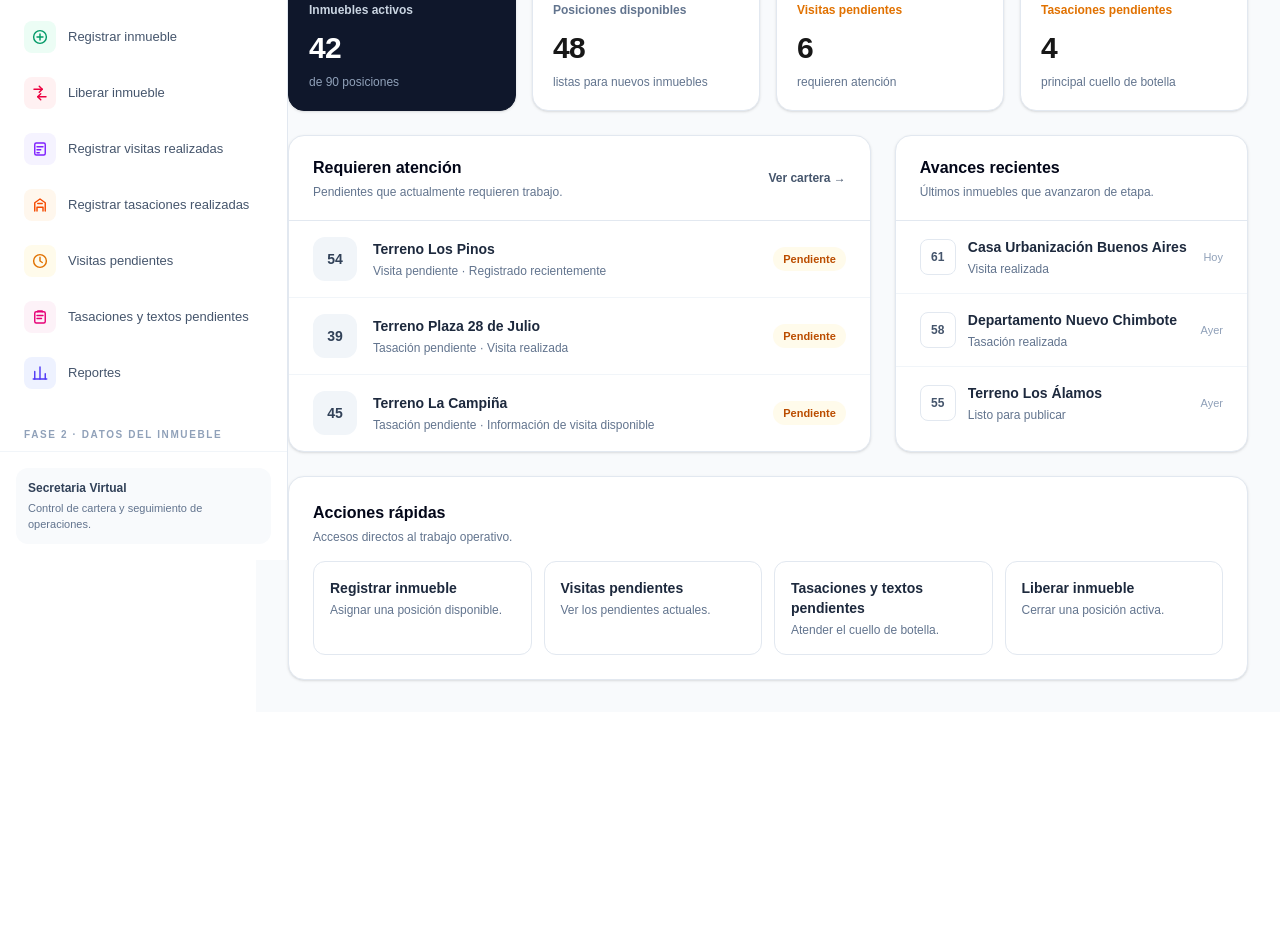
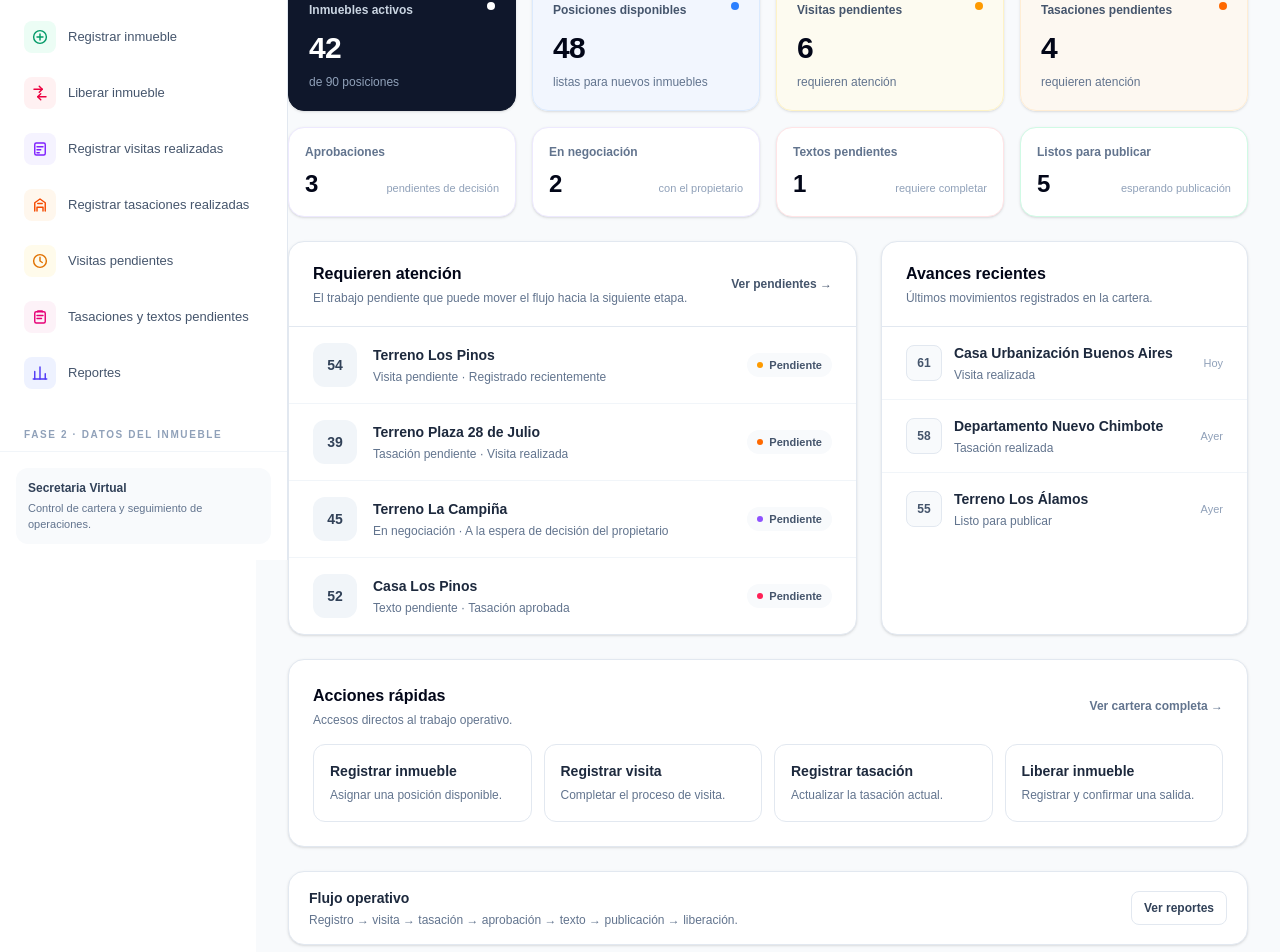
Before and after one commit to cpumaricramoori01-projx/inmobiliaria-alfaro, a Next.js app: page / in a window 1280 px wide. Shown: the part 240-1192 px from the top of the page. Before the commit the page ends 952 px from the top, so only its background shows below. Built offline with nearby package versions, Linux system fonts and the light colour scheme.

Commit message:
Refactorizar Dashboard según flujo inmobiliario

```diff
--- a/app/page.tsx
+++ b/app/page.tsx
@@ -1,9 +1,179 @@
-const resumen=[{titulo:"Inmuebles activos",valor:"42",detalle:"de 90 posiciones",dark:true},{titulo:"Posiciones disponibles",valor:"48",detalle:"listas para nuevos inmuebles"},{titulo:"Visitas pendientes",valor:"6",detalle:"requieren atención",warn:true},{titulo:"Tasaciones pendientes",valor:"4",detalle:"principal cuello de botella",warn:true}];
-const atencion=[{numero:"54",nombre:"Terreno Los Pinos",etapa:"Visita pendiente",detalle:"Registrado recientemente"},{numero:"39",nombre:"Terreno Plaza 28 de Julio",etapa:"Tasación pendiente",detalle:"Visita realizada"},{numero:"45",nombre:"Terreno La Campiña",etapa:"Tasación pendiente",detalle:"Información de visita disponible"}];
-const recientes=[{numero:"61",nombre:"Casa Urbanización Buenos Aires",etapa:"Visita realizada",fecha:"Hoy"},{numero:"58",nombre:"Departamento Nuevo Chimbote",etapa:"Tasación realizada",fecha:"Ayer"},{numero:"55",nombre:"Terreno Los Álamos",etapa:"Listo para publicar",fecha:"Ayer"}];
-export default function Home(){return <main className="min-h-screen bg-slate-50"><header className="border-b border-slate-200 bg-white"><div className="flex min-h-[76px] items-center justify-between px-6 lg:px-8"><div><p className="text-xs font-semibold uppercase tracking-[0.14em] text-slate-400">Panel de control</p><h1 className="mt-1 text-xl font-bold tracking-tight text-slate-950">Dashboard</h1></div><div className="flex items-center gap-3"><div className="hidden text-right sm:block"><p className="text-sm font-semibold text-slate-800">Alberto Alfaro</p><p className="text-xs text-slate-500">Administrador</p></div><div className="flex h-10 w-10 items-center justify-center rounded-full bg-slate-900 text-xs font-bold text-white">AA</div></div></div></header>
-<div className="p-6 lg:p-8"><div className="mb-7"><p className="text-sm font-medium text-slate-500">Buenos días, Alberto.</p><h2 className="mt-1 text-2xl font-bold tracking-tight text-slate-950">Estado de tu cartera inmobiliaria</h2><p className="mt-2 text-sm text-slate-500">Controla posiciones, pendientes y avances sin perder de vista el flujo.</p></div>
-<div className="grid gap-4 sm:grid-cols-2 xl:grid-cols-4">{resumen.map(x=><div key={x.titulo} className={`rounded-2xl border p-5 shadow-sm ${x.dark?"border-slate-900 bg-slate-900 text-white":"border-slate-200 bg-white"}`}><p className={`text-xs font-semibold ${x.dark?"text-slate-300":x.warn?"text-amber-600":"text-slate-500"}`}>{x.titulo}</p><p className="mt-3 text-3xl font-bold tracking-tight">{x.valor}</p><p className={`mt-2 text-xs ${x.dark?"text-slate-400":"text-slate-500"}`}>{x.detalle}</p></div>)}</div>
-<div className="mt-6 grid gap-6 xl:grid-cols-[1.65fr_1fr]"><section className="overflow-hidden rounded-2xl border border-slate-200 bg-white shadow-sm"><div className="flex items-center justify-between border-b border-slate-200 px-6 py-5"><div><h3 className="font-bold text-slate-950">Requieren atención</h3><p className="mt-1 text-xs text-slate-500">Pendientes que actualmente requieren trabajo.</p></div><a href="/cartera" className="text-xs font-semibold text-slate-600 hover:text-slate-950">Ver cartera →</a></div><div className="divide-y divide-slate-100">{atencion.map(x=><div key={x.numero} className="flex items-center justify-between gap-4 px-6 py-4"><div className="flex min-w-0 items-center gap-4"><div className="flex h-11 w-11 shrink-0 items-center justify-center rounded-xl bg-slate-100 text-sm font-bold text-slate-700">{x.numero}</div><div className="min-w-0"><p className="truncate text-sm font-semibold text-slate-800">{x.nombre}</p><p className="mt-1 text-xs text-slate-500">{x.etapa} · {x.detalle}</p></div></div><span className="rounded-full bg-amber-50 px-2.5 py-1 text-[11px] font-semibold text-amber-700">Pendiente</span></div>)}</div></section>
-<section className="overflow-hidden rounded-2xl border border-slate-200 bg-white shadow-sm"><div className="border-b border-slate-200 px-6 py-5"><h3 className="font-bold text-slate-950">Avances recientes</h3><p className="mt-1 text-xs text-slate-500">Últimos inmuebles que avanzaron de etapa.</p></div><div className="divide-y divide-slate-100">{recientes.map(x=><div key={x.numero} className="flex items-center gap-3 px-6 py-4"><div className="flex h-9 w-9 shrink-0 items-center justify-center rounded-lg border border-slate-200 text-xs font-bold text-slate-600">{x.numero}</div><div className="min-w-0 flex-1"><p className="truncate text-sm font-semibold text-slate-800">{x.nombre}</p><p className="mt-1 text-xs text-slate-500">{x.etapa}</p></div><span className="text-[11px] text-slate-400">{x.fecha}</span></div>)}</div></section></div>
-<section className="mt-6 rounded-2xl border border-slate-200 bg-white p-6 shadow-sm"><h3 className="font-bold text-slate-950">Acciones rápidas</h3><p className="mt-1 text-xs text-slate-500">Accesos directos al trabajo operativo.</p><div className="mt-4 grid gap-3 sm:grid-cols-2 lg:grid-cols-4">{[["/registrar-inmueble","Registrar inmueble","Asignar una posición disponible."],["/visitas-pendientes","Visitas pendientes","Ver los pendientes actuales."],["/tasaciones-textos-pendientes","Tasaciones y textos pendientes","Atender el cuello de botella."],["/liberar-inmuebles","Liberar inmueble","Cerrar una posición activa."]].map(x=><a key={x[0]} href={x[0]} className="rounded-xl border border-slate-200 p-4 transition hover:border-slate-300 hover:bg-slate-50"><p className="text-sm font-semibold text-slate-800">{x[1]}</p><p className="mt-1 text-xs text-slate-500">{x[2]}</p></a>)}</div></section></div></main>}
+const resumen = [
+  { titulo: "Inmuebles activos", valor: "42", detalle: "de 90 posiciones", tone: "dark" },
+  { titulo: "Posiciones disponibles", valor: "48", detalle: "listas para nuevos inmuebles", tone: "blue" },
+  { titulo: "Visitas pendientes", valor: "6", detalle: "requieren atención", tone: "amber" },
+  { titulo: "Tasaciones pendientes", valor: "4", detalle: "requieren atención", tone: "orange" },
+];
+
+const pendientes = [
+  { numero: "54", nombre: "Terreno Los Pinos", etapa: "Visita pendiente", detalle: "Registrado recientemente", tone: "amber" },
+  { numero: "39", nombre: "Terreno Plaza 28 de Julio", etapa: "Tasación pendiente", detalle: "Visita realizada", tone: "orange" },
+  { numero: "45", nombre: "Terreno La Campiña", etapa: "En negociación", detalle: "A la espera de decisión del propietario", tone: "violet" },
+  { numero: "52", nombre: "Casa Los Pinos", etapa: "Texto pendiente", detalle: "Tasación aprobada", tone: "rose" },
+];
+
+const recientes = [
+  { numero: "61", nombre: "Casa Urbanización Buenos Aires", etapa: "Visita realizada", fecha: "Hoy" },
+  { numero: "58", nombre: "Departamento Nuevo Chimbote", etapa: "Tasación realizada", fecha: "Ayer" },
+  { numero: "55", nombre: "Terreno Los Álamos", etapa: "Listo para publicar", fecha: "Ayer" },
+];
+
+const metricas = [
+  { titulo: "Aprobaciones", valor: "3", detalle: "pendientes de decisión", tone: "violet" },
+  { titulo: "En negociación", valor: "2", detalle: "con el propietario", tone: "violet" },
+  { titulo: "Textos pendientes", valor: "1", detalle: "requiere completar", tone: "rose" },
+  { titulo: "Listos para publicar", valor: "5", detalle: "esperando publicación", tone: "emerald" },
+];
+
+const toneStyles: Record<string, string> = {
+  dark: "border-slate-900 bg-slate-900 text-white",
+  blue: "border-blue-100 bg-blue-50/70",
+  amber: "border-amber-100 bg-amber-50/70",
+  orange: "border-orange-100 bg-orange-50/70",
+  violet: "border-violet-100 bg-violet-50/70",
+  rose: "border-rose-100 bg-rose-50/70",
+  emerald: "border-emerald-100 bg-emerald-50/70",
+};
+
+const dotStyles: Record<string, string> = {
+  amber: "bg-amber-500",
+  orange: "bg-orange-500",
+  violet: "bg-violet-500",
+  rose: "bg-rose-500",
+};
+
+export default function Home() {
+  return (
+    <main className="min-h-screen bg-slate-50">
+      <header className="border-b border-slate-200 bg-white">
+        <div className="flex min-h-[76px] items-center justify-between px-6 lg:px-8">
+          <div>
+            <p className="text-xs font-semibold uppercase tracking-[0.14em] text-slate-400">Panel de control</p>
+            <h1 className="mt-1 text-xl font-bold tracking-tight text-slate-950">Dashboard</h1>
+          </div>
+          <div className="flex items-center gap-3">
+            <div className="hidden text-right sm:block">
+              <p className="text-sm font-semibold text-slate-800">Alberto Alfaro</p>
+              <p className="text-xs text-slate-500">Administrador</p>
+            </div>
+            <div className="flex h-10 w-10 items-center justify-center rounded-full bg-slate-900 text-xs font-bold text-white">AA</div>
+          </div>
+        </div>
+      </header>
+
+      <div className="p-6 lg:p-8">
+        <div className="mb-7">
+          <p className="text-sm font-medium text-slate-500">Buenos días, Alberto.</p>
+          <h2 className="mt-1 text-2xl font-bold tracking-tight text-slate-950">Estado de tu cartera inmobiliaria</h2>
+          <p className="mt-2 max-w-2xl text-sm text-slate-500">
+            Una vista rápida de las posiciones, pendientes y avances del proceso comercial.
+          </p>
+        </div>
+
+        <div className="grid gap-4 sm:grid-cols-2 xl:grid-cols-4">
+          {resumen.map((x) => (
+            <div key={x.titulo} className={`rounded-2xl border p-5 shadow-sm ${toneStyles[x.tone]}`}>
+              <div className="flex items-start justify-between gap-3">
+                <p className={`text-xs font-semibold ${x.tone === "dark" ? "text-slate-300" : "text-slate-600"}`}>{x.titulo}</p>
+                <span className={`h-2 w-2 rounded-full ${x.tone === "dark" ? "bg-white" : x.tone === "blue" ? "bg-blue-500" : x.tone === "amber" ? "bg-amber-500" : "bg-orange-500"}`} />
+              </div>
+              <p className={`mt-3 text-3xl font-bold tracking-tight ${x.tone === "dark" ? "text-white" : "text-slate-950"}`}>{x.valor}</p>
+              <p className={`mt-2 text-xs ${x.tone === "dark" ? "text-slate-400" : "text-slate-500"}`}>{x.detalle}</p>
+            </div>
+          ))}
+        </div>
+
+        <div className="mt-4 grid gap-4 sm:grid-cols-2 xl:grid-cols-4">
+          {metricas.map((x) => (
+            <div key={x.titulo} className={`rounded-2xl border bg-white p-4 shadow-sm ${toneStyles[x.tone]}`}>
+              <p className="text-xs font-semibold text-slate-500">{x.titulo}</p>
+              <div className="mt-2 flex items-end justify-between gap-3">
+                <p className="text-2xl font-bold text-slate-950">{x.valor}</p>
+                <span className="pb-1 text-[11px] font-medium text-slate-400">{x.detalle}</span>
+              </div>
+            </div>
+          ))}
+        </div>
+
+        <div className="mt-6 grid gap-6 xl:grid-cols-[1.55fr_1fr]">
+          <section className="overflow-hidden rounded-2xl border border-slate-200 bg-white shadow-sm">
+            <div className="flex items-center justify-between border-b border-slate-200 px-6 py-5">
+              <div>
+                <h3 className="font-bold text-slate-950">Requieren atención</h3>
+                <p className="mt-1 text-xs text-slate-500">El trabajo pendiente que puede mover el flujo hacia la siguiente etapa.</p>
+              </div>
+              <a href="/visitas-pendientes" className="text-xs font-semibold text-slate-600 transition hover:text-slate-950">Ver pendientes →</a>
+            </div>
+            <div className="divide-y divide-slate-100">
+              {pendientes.map((x) => (
+                <div key={x.numero} className="flex items-center justify-between gap-4 px-6 py-4 transition hover:bg-slate-50/70">
+                  <div className="flex min-w-0 items-center gap-4">
+                    <div className="flex h-11 w-11 shrink-0 items-center justify-center rounded-xl bg-slate-100 text-sm font-bold text-slate-700">{x.numero}</div>
+                    <div className="min-w-0">
+                      <p className="truncate text-sm font-semibold text-slate-800">{x.nombre}</p>
+                      <p className="mt-1 truncate text-xs text-slate-500">{x.etapa} · {x.detalle}</p>
+                    </div>
+                  </div>
+                  <span className="flex shrink-0 items-center gap-1.5 rounded-full bg-slate-50 px-2.5 py-1 text-[11px] font-semibold text-slate-600">
+                    <span className={`h-1.5 w-1.5 rounded-full ${dotStyles[x.tone]}`} />
+                    Pendiente
+                  </span>
+                </div>
+              ))}
+            </div>
+          </section>
+
+          <section className="overflow-hidden rounded-2xl border border-slate-200 bg-white shadow-sm">
+            <div className="border-b border-slate-200 px-6 py-5">
+              <h3 className="font-bold text-slate-950">Avances recientes</h3>
+              <p className="mt-1 text-xs text-slate-500">Últimos movimientos registrados en la cartera.</p>
+            </div>
+            <div className="divide-y divide-slate-100">
+              {recientes.map((x) => (
+                <div key={x.numero} className="flex items-center gap-3 px-6 py-4">
+                  <div className="flex h-9 w-9 shrink-0 items-center justify-center rounded-lg border border-slate-200 bg-slate-50 text-xs font-bold text-slate-600">{x.numero}</div>
+                  <div className="min-w-0 flex-1">
+                    <p className="truncate text-sm font-semibold text-slate-800">{x.nombre}</p>
+                    <p className="mt-1 text-xs text-slate-500">{x.etapa}</p>
+                  </div>
+                  <span className="text-[11px] text-slate-400">{x.fecha}</span>
+                </div>
+              ))}
+            </div>
+          </section>
+        </div>
+
+        <section className="mt-6 rounded-2xl border border-slate-200 bg-white p-6 shadow-sm">
+          <div className="flex flex-col justify-between gap-2 sm:flex-row sm:items-center">
+            <div>
+              <h3 className="font-bold text-slate-950">Acciones rápidas</h3>
+              <p className="mt-1 text-xs text-slate-500">Accesos directos al trabajo operativo.</p>
+            </div>
+            <a href="/cartera" className="text-xs font-semibold text-slate-500 hover:text-slate-900">Ver cartera completa →</a>
+          </div>
+          <div className="mt-4 grid gap-3 sm:grid-cols-2 lg:grid-cols-4">
+            {[
+              ["/registrar-inmueble", "Registrar inmueble", "Asignar una posición disponible."],
+              ["/registrar-visitas", "Registrar visita", "Completar el proceso de visita."],
+              ["/registrar-tasaciones", "Registrar tasación", "Actualizar la tasación actual."],
+              ["/liberar-inmuebles", "Liberar inmueble", "Registrar y confirmar una salida."],
+            ].map((x) => (
+              <a key={x[0]} href={x[0]} className="group rounded-xl border border-slate-200 p-4 transition hover:border-slate-300 hover:bg-slate-50">
+                <p className="text-sm font-semibold text-slate-800 group-hover:text-slate-950">{x[1]}</p>
+                <p className="mt-1 text-xs leading-5 text-slate-500">{x[2]}</p>
+              </a>
+            ))}
+          </div>
+        </section>
+
+        <div className="mt-6 flex flex-col gap-3 rounded-2xl border border-slate-200 bg-white px-5 py-4 shadow-sm sm:flex-row sm:items-center sm:justify-between">
+          <div>
+            <p className="text-sm font-semibold text-slate-800">Flujo operativo</p>
+            <p className="mt-1 text-xs text-slate-500">Registro → visita → tasación → aprobación → texto → publicación → liberación.</p>
+          </div>
+          <a href="/reportes" className="shrink-0 rounded-lg border border-slate-200 px-3 py-2 text-xs font-semibold text-slate-700 transition hover:bg-slate-50">Ver reportes</a>
+        </div>
+      </div>
+    </main>
+  );
+}
```
